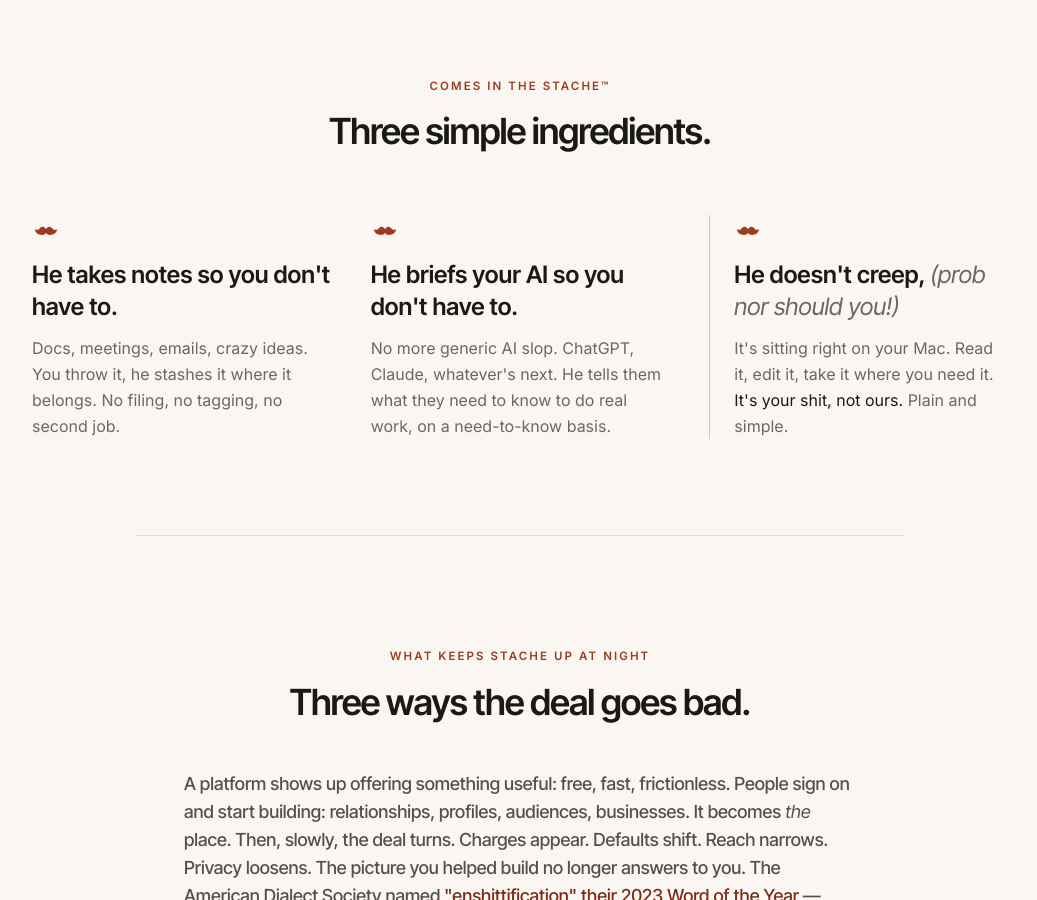
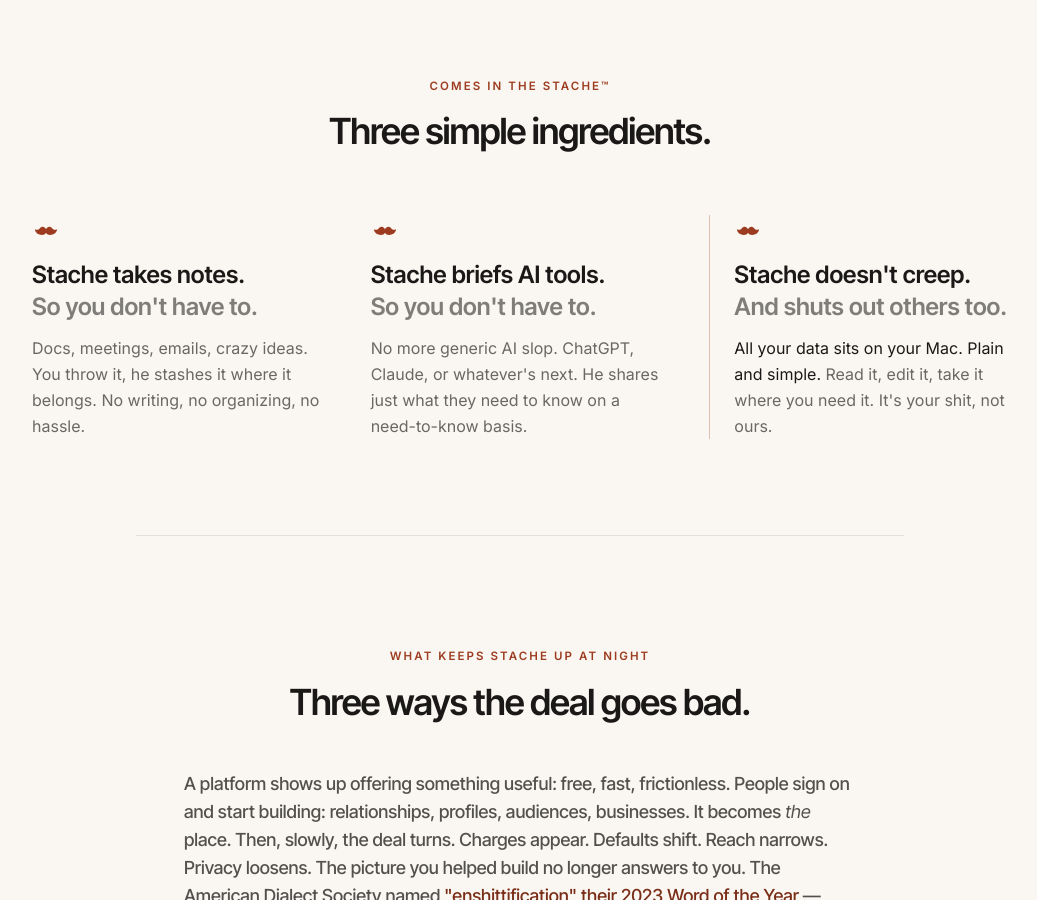
Before and after one commit to bedrocksci/myshit.ai, a Jekyll site: the page built from index.md, in a window 1280 px wide and 900 px high, scrolled down 1224 px. Shown: the whole window, without its empty margins (120-1157 px from the left). Built offline with Jekyll 4.4.1, drawn with Linux system fonts in a browser that asks for light colours; nearby versions of some CDN libraries.

Commit message:
Homepage cards + About page: tighten copy, switch to "Stache does X" leads
- Homepage 3 cards: split each headline into two lines with the muted
  trailer underneath; tightened body copy ("no hassle" replaces "no second
  job," "AI tools" replaces "your AI," reordered card 3 to lead with
  "All your data sits on your Mac. Plain and simple.")
- About page: shrank the page title; swapped the per-section h2 headings
  for inline bold "Stache does X." sentence-leads at the start of each
  paragraph. Tightened body throughout. Fixed "you shit" -> "your shit."

Co-Authored-By: Claude Opus 4.7 (1M context) <noreply@anthropic.com>

```diff
--- a/index.md
+++ b/index.md
@@ -108,19 +108,28 @@ classification: public
   <div class="grid md:grid-cols-3 gap-12 md:gap-10">
     <div class="group cursor-default">
       <img src="/assets/img/stache.svg" alt="" aria-hidden="true" class="h-7 w-auto transition-transform duration-700 ease-out group-hover:rotate-[360deg] motion-reduce:transition-none motion-reduce:group-hover:rotate-0">
-      <h3 class="mt-4 font-serif text-xl md:text-2xl font-semibold text-ink leading-tight">He takes notes so you don't have to.</h3>
-      <p class="mt-3 text-muted leading-relaxed">Docs, meetings, emails, crazy ideas. You throw it, he stashes it where it belongs. No filing, no tagging, no second job.</p>
+      <h3 class="mt-4 font-serif text-xl md:text-2xl font-semibold text-ink leading-tight">
+        Stache takes notes.<br>
+        <span class="text-ink/55">So you don't have to.</span>
+      </h3>
+      <p class="mt-3 text-muted leading-relaxed">Docs, meetings, emails, crazy ideas. You throw it, he stashes it where it belongs. No writing, no organizing, no hassle.</p>
     </div>
     <div class="group cursor-default">
       <img src="/assets/img/stache.svg" alt="" aria-hidden="true" class="h-7 w-auto transition-transform duration-700 ease-out group-hover:rotate-[360deg] motion-reduce:transition-none motion-reduce:group-hover:rotate-0">
-      <h3 class="mt-4 font-serif text-xl md:text-2xl font-semibold text-ink leading-tight">He briefs your AI so you don't have to.</h3>
-      <p class="mt-3 text-muted leading-relaxed">No more generic AI slop. ChatGPT, Claude, whatever's next. He tells them what they need to know to do real work, on a need-to-know basis.</p>
+      <h3 class="mt-4 font-serif text-xl md:text-2xl font-semibold text-ink leading-tight">
+        Stache briefs AI tools.<br>
+        <span class="text-ink/55">So you don't have to.</span>
+      </h3>
+      <p class="mt-3 text-muted leading-relaxed">No more generic AI slop. ChatGPT, Claude, or whatever's next. He shares just what they need to know on a need-to-know basis.</p>
     </div>
     <div class="group cursor-default md:pl-6 md:border-l md:border-rust/30">
       <img src="/assets/img/stache.svg" alt="" aria-hidden="true" class="h-7 w-auto transition-transform duration-700 ease-out group-hover:rotate-[360deg] motion-reduce:transition-none motion-reduce:group-hover:rotate-0">
-      <h3 class="mt-4 font-serif text-xl md:text-2xl font-semibold text-ink leading-tight">He doesn't creep, <span class="text-muted font-normal italic">(prob nor should you!)</span></h3>
+      <h3 class="mt-4 font-serif text-xl md:text-2xl font-semibold text-ink leading-tight">
+        Stache doesn't creep.<br>
+        <span class="text-ink/55">And shuts out others too.</span>
+      </h3>
       <p class="mt-3 text-muted leading-relaxed">
-        It's sitting right on your Mac. Read it, edit it, take it where you need it. <span class="text-ink">It's your shit, not ours.</span> Plain and simple.
+        <span class="text-ink">All your data sits on your Mac. Plain and simple.</span> Read it, edit it, take it where you need it. It's your shit, not ours.
       </p>
     </div>
   </div>
```
Also changed, not shown: about-stache.md (+7 -7 lines).
